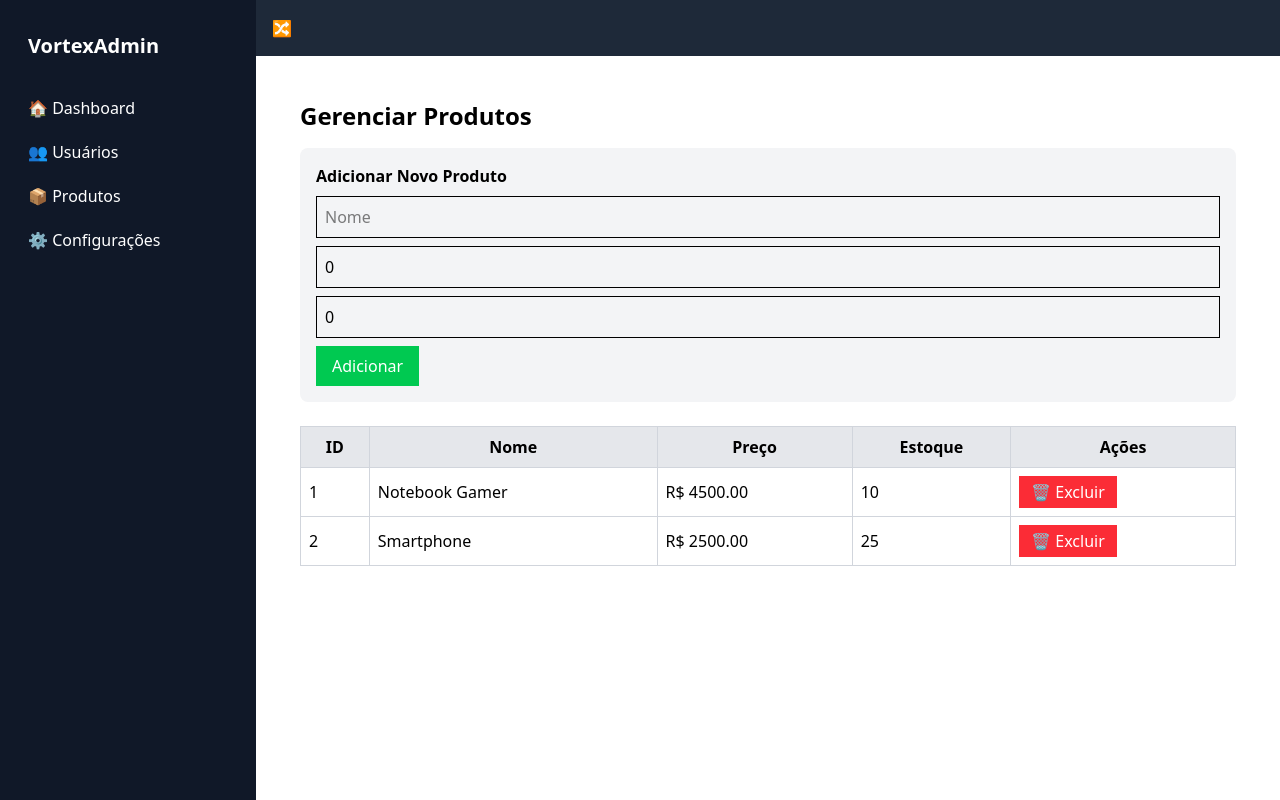
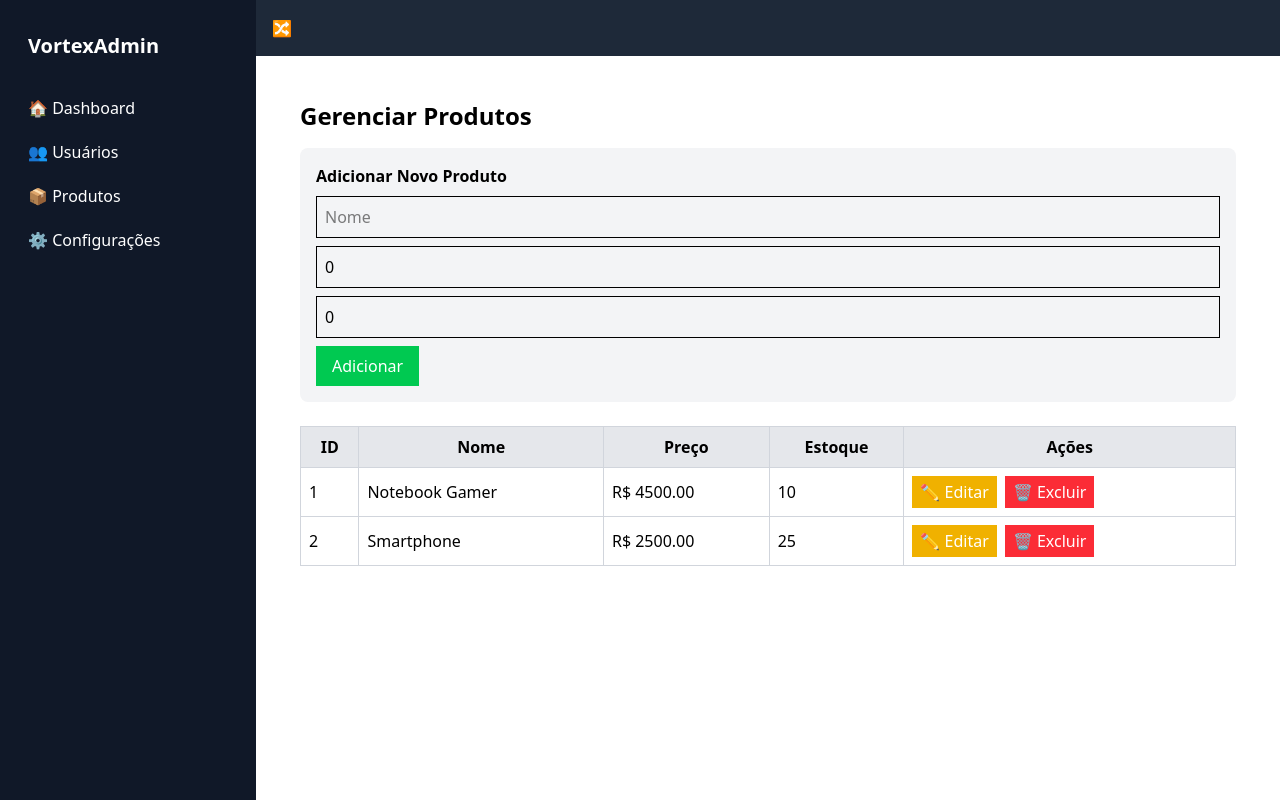
Before and after one commit to isaacnreis/vortexadmin, a Vue app: page /products in a window 1280 px wide. Built offline with nearby package versions, Linux system fonts and the light colour scheme.

Commit message:
criando a opcao de editar o produto

```diff
--- a/src/views/ProductsView.vue
+++ b/src/views/ProductsView.vue
@@ -7,6 +7,9 @@ const productsStore = useProductsStore();
 
 // Novo produto temporário para adicionar na lista
 const newProduct = ref<Product>({ id: 0, name: "", price: 0, stock: 0 });
+
+// Estado para edição
+const editingProduct = ref<null | Product>(null);
 
 const addProduct = () => {
   if (newProduct.value.name && newProduct.value.price > 0) {
@@ -18,6 +21,20 @@ const addProduct = () => {
   }
 };
 
+// Ativa o modo de edição para um produto
+const startEditing = (product: Product) => {
+  editingProduct.value = { ...product }; // Copia o produto para evitar modificar diretamente no store
+};
+
+// Salva as edições no produto
+const saveEdit = () => {
+  if (editingProduct.value) {
+    productsStore.updateProduct(editingProduct.value.id, editingProduct.value);
+    editingProduct.value = null;
+  }
+};
+
+// Remove um produto
 const deleteProduct = (id: number) => {
   productsStore.removeProduct(id);
 };
@@ -65,15 +82,55 @@ const deleteProduct = (id: number) => {
         <tbody>
           <tr v-for="product in productsStore.products" :key="product.id">
             <td class="border border-gray-300 p-2">{{ product.id }}</td>
-            <td class="border border-gray-300 p-2">{{ product.name }}</td>
+
+            <!-- Se está em edição, exibe inputs -->
             <td class="border border-gray-300 p-2">
-              R$ {{ product.price.toFixed(2) }}
+              <input
+                v-if="editingProduct?.id === product.id"
+                v-model="editingProduct.name"
+                class="border p-1"
+              />
+              <span v-else>{{ product.name }}</span>
             </td>
-            <td class="border border-gray-300 p-2">{{ product.stock }}</td>
+
+            <td class="border border-gray-300 p-2">
+              <input
+                v-if="editingProduct?.id === product.id"
+                v-model="editingProduct.price"
+                type="number"
+                class="border p-1"
+              />
+              <span v-else>R$ {{ product.price.toFixed(2) }}</span>
+            </td>
+
+            <td class="border border-gray-300 p-2">
+              <input
+                v-if="editingProduct?.id === product.id"
+                v-model="editingProduct.stock"
+                type="number"
+                class="border p-1"
+              />
+              <span v-else>{{ product.stock }}</span>
+            </td>
+
             <td class="border border-gray-300 p-2">
               <button
-                class="bg-red-500 text-white px-3 py-1"
+                v-if="editingProduct?.id === product.id"
+                @click="saveEdit"
+                class="bg-blue-500 text-white px-2 py-1 mr-2"
+              >
+                💾 Salvar
+              </button>
+              <button
+                v-else
+                @click="startEditing(product)"
+                class="bg-yellow-500 text-white px-2 py-1 mr-2"
+              >
+                ✏️ Editar
+              </button>
+              <button
                 @click="deleteProduct(product.id)"
+                class="bg-red-500 text-white px-2 py-1"
               >
                 🗑️ Excluir
               </button>
```
